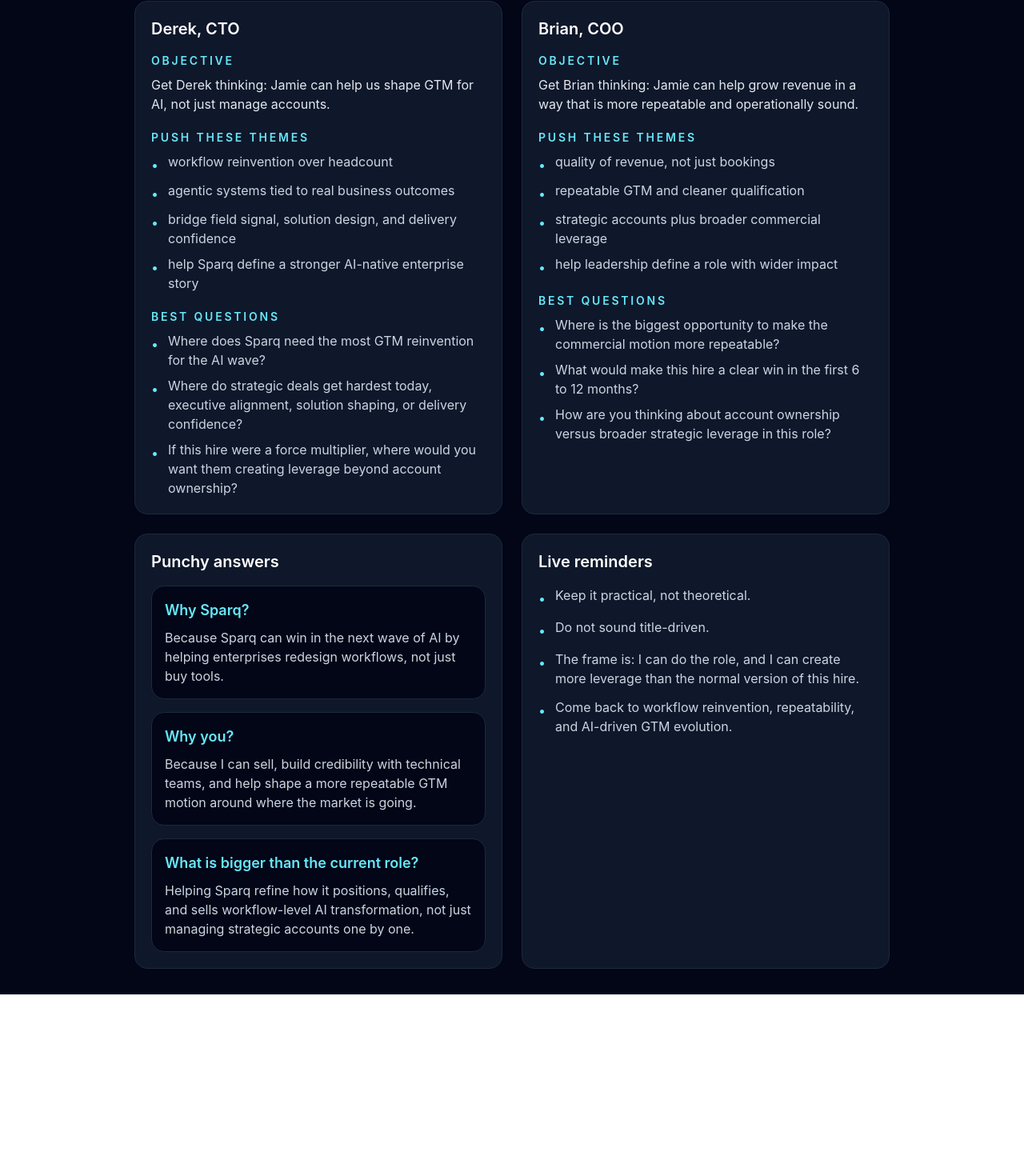
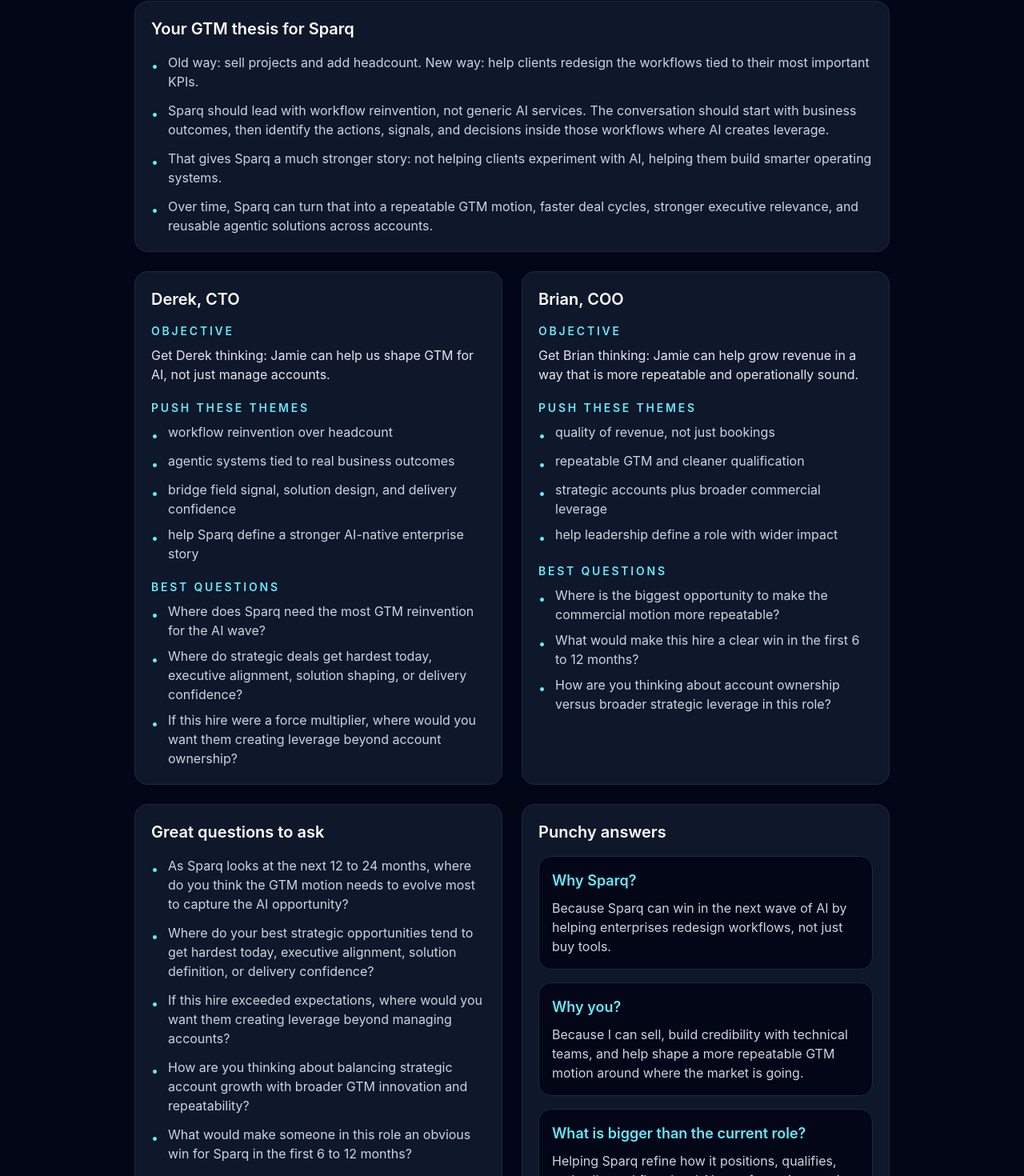
Before and after one commit to JE-MM-754/work-tools, a Next.js app: page /interview/sparq-derek-brian-2026-04-06 in a window 1280 px wide. Shown: the part 629-2099 px from the top of the page at 80% size. Before the commit the page ends 1872 px from the top, so only its background shows below. Built offline with nearby package versions, Linux system fonts and the light colour scheme.

Commit message:
Add GTM thesis section to Sparq prep page

```diff
--- a/src/app/interview/sparq-derek-brian-2026-04-06/page.tsx
+++ b/src/app/interview/sparq-derek-brian-2026-04-06/page.tsx
@@ -11,6 +11,13 @@ const opener = [
   'I am excited by Sparq because the market is shifting from staffing work manually to redesigning workflows with AI.',
   'That creates a need for a different GTM motion, one built around workflow reinvention, agentic systems, and trusted execution.',
   'I can help grow strategic accounts, but I also think I can help Barry and the team sharpen that broader motion.'
+];
+
+const gtmThesis = [
+  'Old way: sell projects and add headcount. New way: help clients redesign the workflows tied to their most important KPIs.',
+  'Sparq should lead with workflow reinvention, not generic AI services. The conversation should start with business outcomes, then identify the actions, signals, and decisions inside those workflows where AI creates leverage.',
+  'That gives Sparq a much stronger story: not helping clients experiment with AI, helping them build smarter operating systems.',
+  'Over time, Sparq can turn that into a repeatable GTM motion, faster deal cycles, stronger executive relevance, and reusable agentic solutions across accounts.',
 ];
 
 const derek = {
@@ -65,6 +72,15 @@ const punchyAnswers = [
   },
 ];
 
+const greatQuestions = [
+  'As Sparq looks at the next 12 to 24 months, where do you think the GTM motion needs to evolve most to capture the AI opportunity?',
+  'Where do your best strategic opportunities tend to get hardest today, executive alignment, solution definition, or delivery confidence?',
+  'If this hire exceeded expectations, where would you want them creating leverage beyond managing accounts?',
+  'How are you thinking about balancing strategic account growth with broader GTM innovation and repeatability?',
+  'What would make someone in this role an obvious win for Sparq in the first 6 to 12 months?',
+  'As you think about AI and agentic workflows, where do you see the biggest commercial opportunity for Sparq to differentiate?',
+];
+
 const reminders = [
   'Keep it practical, not theoretical.',
   'Do not sound title-driven.',
@@ -105,6 +121,16 @@ export default function SparqInterviewPrepPage() {
           <Card title="Your proof points">
             <ul className="space-y-3 text-slate-300">
               {proof.map((item) => (
+                <li key={item} className="flex gap-3"><span className="mt-1 text-cyan-300">•</span><span>{item}</span></li>
+              ))}
+            </ul>
+          </Card>
+        </div>
+
+        <div className="mt-6">
+          <Card title="Your GTM thesis for Sparq">
+            <ul className="space-y-3 text-slate-300">
+              {gtmThesis.map((item) => (
                 <li key={item} className="flex gap-3"><span className="mt-1 text-cyan-300">•</span><span>{item}</span></li>
               ))}
             </ul>
@@ -164,6 +190,14 @@ export default function SparqInterviewPrepPage() {
         </div>
 
         <div className="mt-6 grid gap-6 lg:grid-cols-2">
+          <Card title="Great questions to ask">
+            <ul className="space-y-3 text-slate-300">
+              {greatQuestions.map((item) => (
+                <li key={item} className="flex gap-3"><span className="mt-1 text-cyan-300">•</span><span>{item}</span></li>
+              ))}
+            </ul>
+          </Card>
+
           <Card title="Punchy answers">
             <div className="space-y-4">
               {punchyAnswers.map((item) => (
@@ -174,7 +208,9 @@ export default function SparqInterviewPrepPage() {
               ))}
             </div>
           </Card>
+        </div>
 
+        <div className="mt-6">
           <Card title="Live reminders">
             <ul className="space-y-3 text-slate-300">
               {reminders.map((item) => (
```
